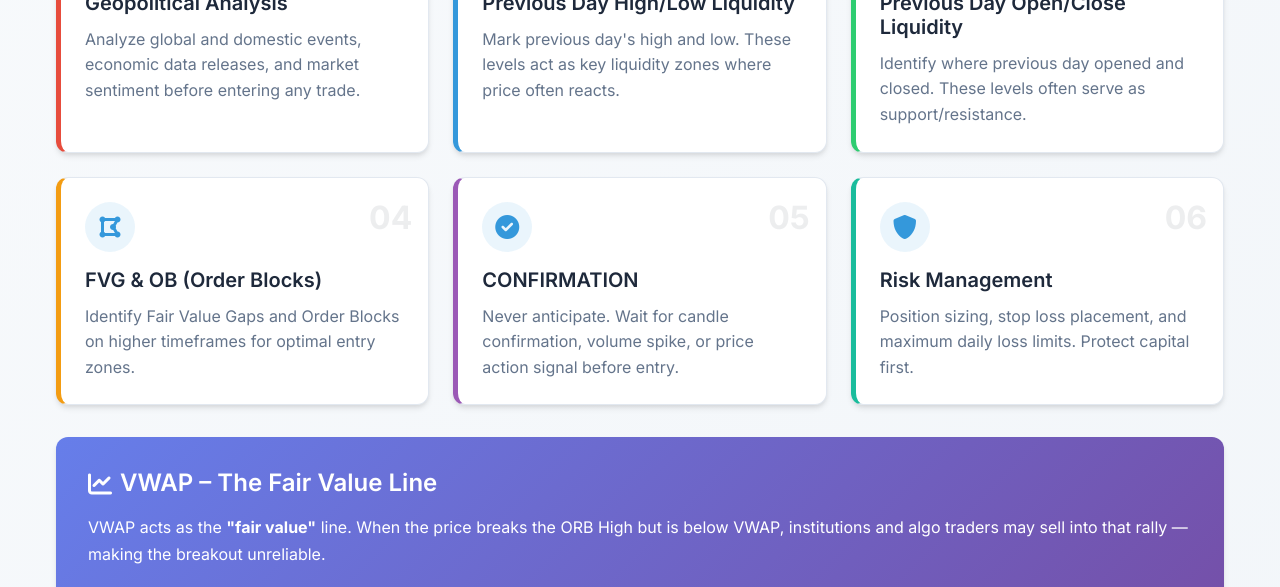
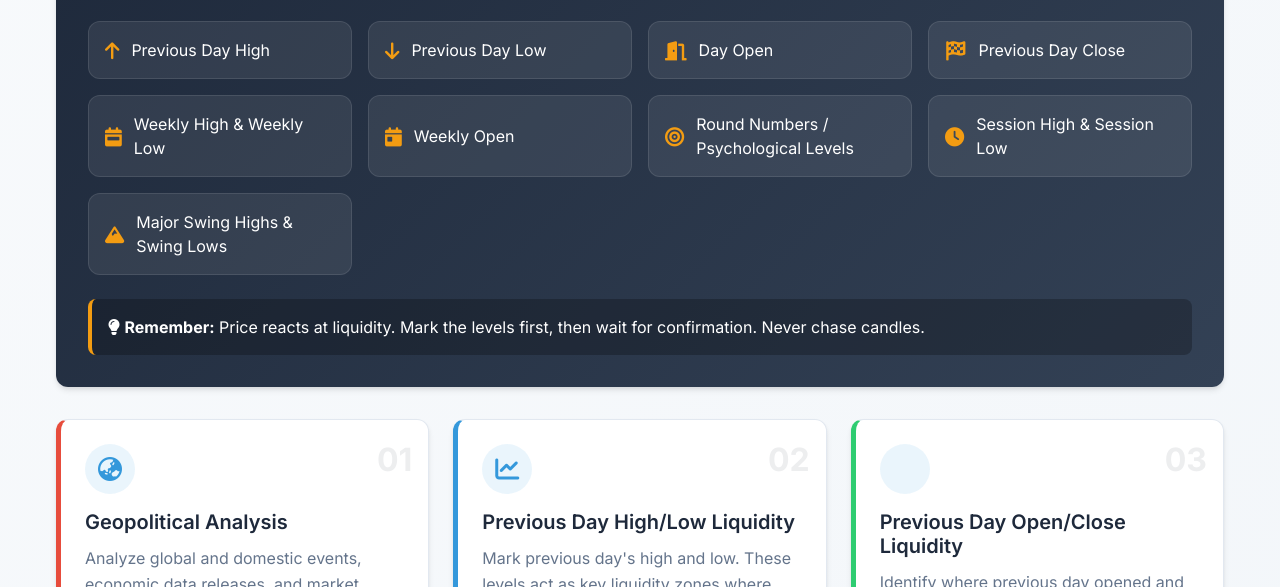
Before and after one commit to MedaAkhil/TradeJournal, a website: page public/notes.html in a window 1280 px wide. Shown: the part 540-1127 px from the top of the page. Drawn offline with nearby package versions, Linux system fonts and the light colour scheme.

Commit message:
notes changed

```diff
--- a/public/notes.html
+++ b/public/notes.html
@@ -376,6 +376,63 @@
             .vwap-section { padding: 1.5rem; }
             .page-title { font-size: 1.5rem; }
         }
+
+        /* Daily Market Map */
+        .market-map-section{
+            background: linear-gradient(135deg,#1e293b,#334155);
+            color:white;
+            border-radius: var(--radius-lg);
+            padding: 2rem;
+            margin-bottom: 2rem;
+            box-shadow: var(--shadow-md);
+        }
+
+        .market-map-section h3{
+            text-align:center;
+            font-weight:700;
+            margin-bottom:0.5rem;
+        }
+
+        .market-subtitle{
+            text-align:center;
+            opacity:0.9;
+            margin-bottom:1.5rem;
+        }
+
+        .market-grid{
+            display:grid;
+            grid-template-columns:repeat(auto-fit,minmax(220px,1fr));
+            gap:1rem;
+        }
+
+        .market-item{
+            background:rgba(255,255,255,0.08);
+            border:1px solid rgba(255,255,255,0.1);
+            border-radius:12px;
+            padding:1rem;
+            display:flex;
+            align-items:center;
+            gap:12px;
+            transition:0.2s;
+        }
+
+        .market-item:hover{
+            transform:translateY(-3px);
+            background:rgba(255,255,255,0.12);
+        }
+
+        .market-item i{
+            font-size:1.2rem;
+            color:#f39c12;
+        }
+
+        .market-reminder{
+            margin-top:1.5rem;
+            background:rgba(0,0,0,0.25);
+            border-left:4px solid #f39c12;
+            padding:1rem;
+            border-radius:8px;
+        }
     </style>
 </head>
 <body>
@@ -439,6 +496,69 @@
         <div class="risk-banner">
             <i class="fas fa-balance-scale"></i>
             <span>Strict Risk Reward Ratio | Minimum 1:2 | Never risk more than you can lose</span>
+        </div>
+
+        <!-- Daily Market Map -->
+        <div class="market-map-section">
+            <h3><i class="fas fa-map-marked-alt"></i> Daily Market Map</h3>
+            <p class="market-subtitle">
+                Before entering any trade, mark these liquidity zones and key reference levels.
+            </p>
+
+            <div class="market-grid">
+
+                <div class="market-item">
+                    <i class="fas fa-arrow-up"></i>
+                    <span>Previous Day High</span>
+                </div>
+
+                <div class="market-item">
+                    <i class="fas fa-arrow-down"></i>
+                    <span>Previous Day Low</span>
+                </div>
+
+                <div class="market-item">
+                    <i class="fas fa-door-open"></i>
+                    <span>Day Open</span>
+                </div>
+
+                <div class="market-item">
+                    <i class="fas fa-flag-checkered"></i>
+                    <span>Previous Day Close</span>
+                </div>
+
+                <div class="market-item">
+                    <i class="fas fa-calendar-week"></i>
+                    <span>Weekly High & Weekly Low</span>
+                </div>
+
+                <div class="market-item">
+                    <i class="fas fa-calendar-day"></i>
+                    <span>Weekly Open</span>
+                </div>
+
+                <div class="market-item">
+                    <i class="fas fa-bullseye"></i>
+                    <span>Round Numbers / Psychological Levels</span>
+                </div>
+
+                <div class="market-item">
+                    <i class="fas fa-clock"></i>
+                    <span>Session High & Session Low</span>
+                </div>
+
+                <div class="market-item">
+                    <i class="fas fa-mountain"></i>
+                    <span>Major Swing Highs & Swing Lows</span>
+                </div>
+
+            </div>
+
+            <div class="market-reminder">
+                <i class="fas fa-lightbulb"></i>
+                <strong>Remember:</strong> Price reacts at liquidity. Mark the levels first,
+                then wait for confirmation. Never chase candles.
+            </div>
         </div>
 
         <!-- 6 Core Rules Grid -->
```
